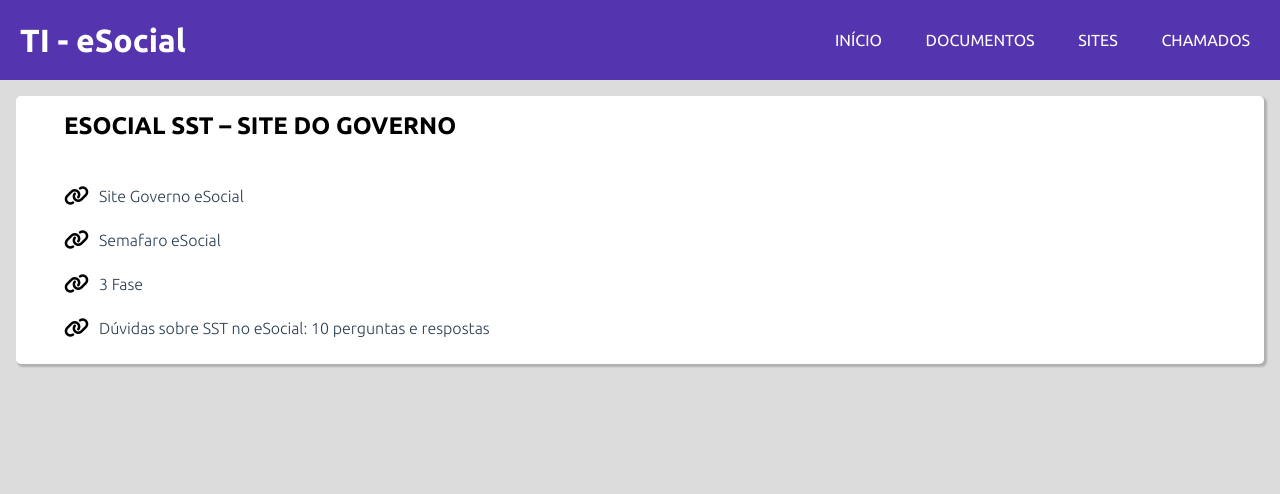
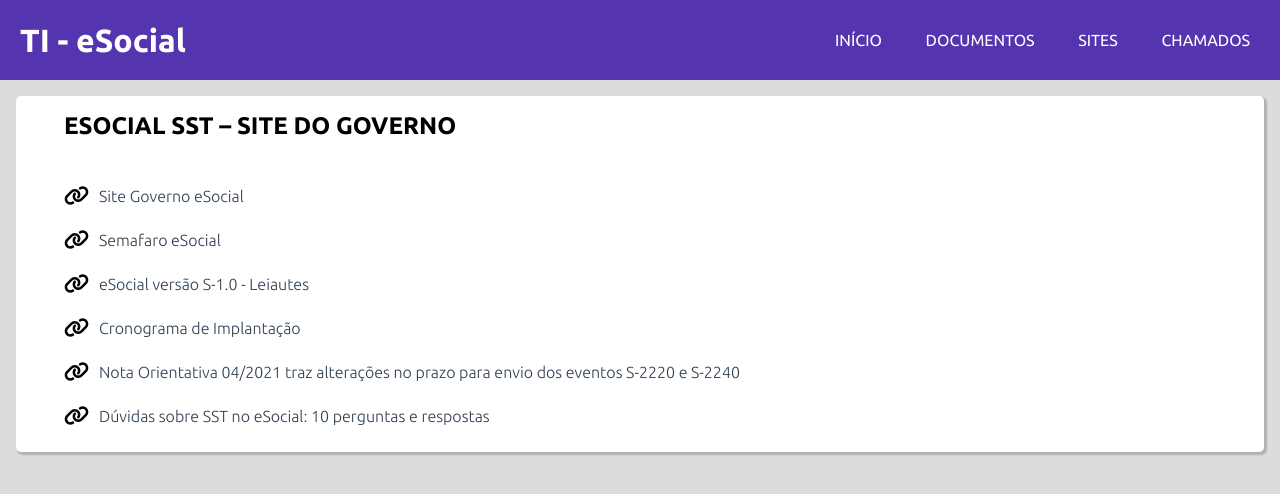
Before and after one commit to jonasbfranco/site-esocial-colombo, a plain HTML site: page sites.html in a window 1280 px wide. Drawn offline with nearby package versions, Linux system fonts and the light colour scheme.

Commit message:
Insercao de Links (page sites)

```diff
--- a/sites.html
+++ b/sites.html
@@ -70,7 +70,27 @@
                         <i class="fas fa-link"></i>
                     </div>
                     <div>
-                        <p class="texto-doc"><a href="assets/docs/pages/responde-esocial.html" target="_blank">3 Fase</a></p>
+                        <p class="texto-doc"><a href="https://www.gov.br/esocial/pt-br/documentacao-tecnica/leiautes-esocial-html/index.html" target="_blank">eSocial versão S-1.0 - Leiautes</a></p>
+                    </div>
+                </div>
+
+
+                <div class="link-fa">
+                    <div>
+                        <i class="fas fa-link"></i>
+                    </div>
+                    <div>
+                        <p class="texto-doc"><a href="https://www.gov.br/esocial/pt-br/acesso-ao-sistema/cronograma-de-implantacao" target="_blank">Cronograma de Implantação</a></p>
+                    </div>
+                </div>
+
+
+                <div class="link-fa">
+                    <div>
+                        <i class="fas fa-link"></i>
+                    </div>
+                    <div>
+                        <p class="texto-doc"><a href="https://www.gov.br/esocial/pt-br/noticias/nota-orientativa-04-2021-traz-alteracoes-no-prazo-para-envio-dos-eventos-s-2220-e-s-2240" target="_blank">Nota Orientativa 04/2021 traz alterações no prazo para envio dos eventos S-2220 e S-2240</a></p>
                     </div>
                 </div>
 
```
